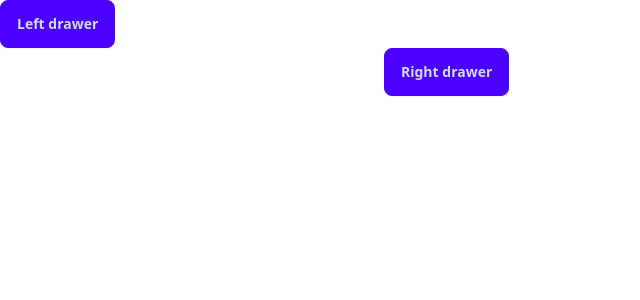
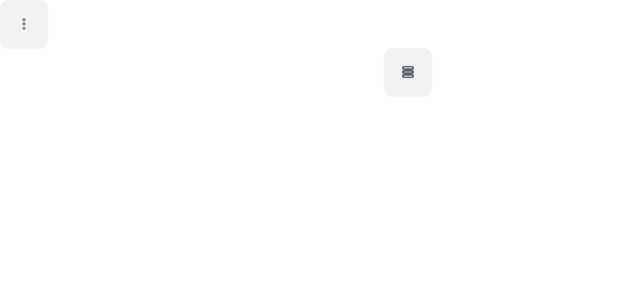
Before and after one commit to patrickiyiakimo/My-Portfolio, a React (Create React App) app: page / in a window 1280 px wide. Shown: the top 300 px of the page, without its empty margins (0-640 px from the left). Built offline with nearby package versions, Linux system fonts and the light colour scheme.

Commit message:
added new features

```diff
--- a/src/components/Navbar.jsx
+++ b/src/components/Navbar.jsx
@@ -4,6 +4,7 @@ import CoreSkills from "./CoreSkills";
 import Languages from "./Languages";
 import Tools from "./Tools";
 import Footer from "./Footer";
+import { CiMenuKebab } from "react-icons/ci";
 import RightSection from "../pages/RightSection";
 
 const Navbar = () => {
@@ -12,8 +13,8 @@ const Navbar = () => {
       <input id="my-drawer" type="checkbox" className="drawer-toggle" />
       <div className="drawer-content ">
         {/* Page content here */}
-        <label htmlFor="my-drawer" className="btn btn-primary drawer-button">
-          Left drawer
+        <label htmlFor="my-drawer" className="btn">
+          <CiMenuKebab />
         </label>
       </div>
       <div className="drawer-side ">
--- a/src/pages/RightSection.jsx
+++ b/src/pages/RightSection.jsx
@@ -3,6 +3,8 @@ import { FaHome } from "react-icons/fa";
 import { PiSelectionBackgroundFill } from "react-icons/pi";
 import { FaRegLightbulb } from "react-icons/fa";
 import { FaCode } from "react-icons/fa";
+import { TiThMenuOutline } from "react-icons/ti";
+
 
 const RightSection = () => {
   return (
@@ -13,9 +15,9 @@ const RightSection = () => {
           {/* Page content here */}
           <label
             htmlFor="my-drawer-4"
-            className="drawer-button btn btn-primary"
+            className="drawer-button btn "
           >
-            Right drawer
+            <TiThMenuOutline className=""/>
           </label>
         </div>
         <div className="drawer-side">
```
